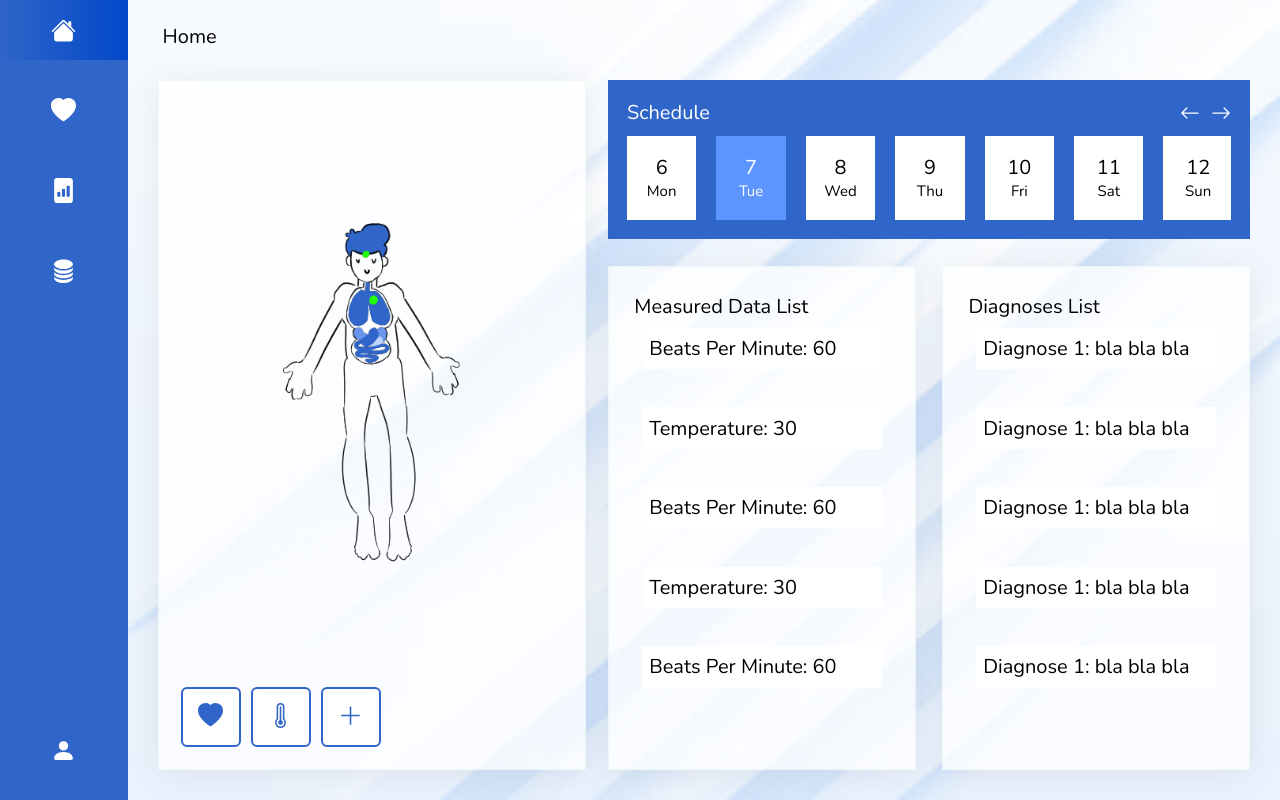
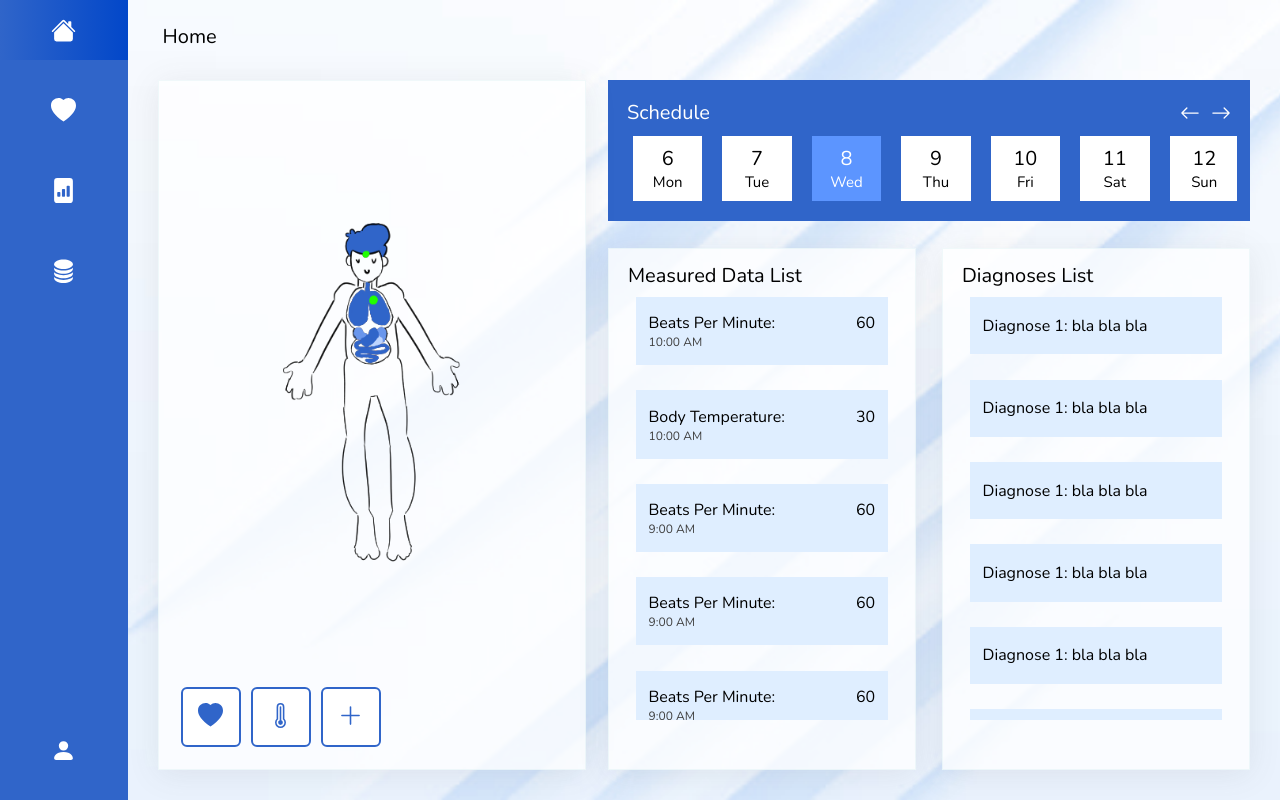
Before and after one commit to ivoafonsobispo/Careline, a React (Create React App) app in the folder frontend/: page / in a window 1280 px wide. Built offline with nearby package versions, Linux system fonts and the light colour scheme.

Commit message:
web application updated lists

```diff
--- a/frontend/src/Components/ClientComponents/Day.css
+++ b/frontend/src/Components/ClientComponents/Day.css
@@ -1,7 +1,7 @@
 
 .App-client-day-picker-day {
     /* height: 50%; */
-    padding: 3%;
+    padding: 1.5% 3%;
     background-color: white;
     cursor: pointer;
     display: flex;
--- a/frontend/src/Components/ClientComponents/DayPicker.css
+++ b/frontend/src/Components/ClientComponents/DayPicker.css
@@ -33,6 +33,7 @@
     flex-direction: row;
     align-items: center;
     width: 100%;
+    margin: 0 1%;
     gap: 20px;
     height: auto;
     overflow-x: scroll;
--- a/frontend/src/Components/ClientComponents/DayPicker.js
+++ b/frontend/src/Components/ClientComponents/DayPicker.js
@@ -15,8 +15,8 @@ export default function DayPicker() {
             </div>
             <div className='App-client-day-picker-days'>
                 <Day dayName="Mon" day={6}/>
-                <Day dayName="Tue" day={7} isSelected={true}/>
-                <Day dayName="Wed" day={8}/>
+                <Day dayName="Tue" day={7}/>
+                <Day dayName="Wed" day={8} isSelected={true}/>
                 <Day dayName="Thu" day={9}/>
                 <Day dayName="Fri" day={10}/>
                 <Day dayName="Sat" day={11}/>
--- a/frontend/src/Components/ClientComponents/DiagnosesList.css
+++ b/frontend/src/Components/ClientComponents/DiagnosesList.css
@@ -3,15 +3,16 @@
     flex-direction: column;
     margin: 2% 2%;
     padding: 1%;
-    gap: 10%;
+    gap: 6%;
     overflow-y: scroll;
     height: 85%;
     min-height: 0;
+    font-size: 16px;
 }
 
 .App-client-diagnoses-list-item {
-    background-color: white;
-    padding: 3%;
+    background-color: #dfeeff;
+    padding: 7% 5%;
     border-bottom: 0px;
     transition: border-bottom 100ms ease-in-out;
     transform-origin:  0% 50%;
--- /dev/null
+++ b/frontend/src/Components/ClientComponents/MeasureDataItem.css
@@ -0,0 +1,28 @@
+.App-client-measure-data-list-item {
+    background-color: #dfeeff;
+    padding: 6% 5%;
+    border-bottom: 0px;
+    transition: border-bottom 100ms ease-in-out;
+    transform-origin:  0% 50%;
+    display: flex;
+    flex-direction: column;
+}
+
+.App-client-measure-data-list-item:hover {
+    border-bottom: 4px solid var(--basecolor);
+}
+
+.measure-data-values {
+    display: flex;
+    flex-direction: row;
+    align-items: center;
+}
+
+.measure-data{
+    margin-left: auto;
+}
+
+.measure-data-date {
+    font-size: 12px;
+    color: rgb(63, 63, 63);
+}
--- /dev/null
+++ b/frontend/src/Components/ClientComponents/MeasureDataItem.js
@@ -0,0 +1,13 @@
+import './MeasureDataItem.css'
+
+export default function MeasureDataItem({label, data, date}) {
+    return(
+        <div className="App-client-measure-data-list-item">
+            <div className='measure-data-values'>
+                <span>{label}: </span>
+                <span className='measure-data'>{data}</span>
+            </div>
+            <span className='measure-data-date'>{date}</span>
+        </div>
+    );
+}
--- a/frontend/src/Components/ClientComponents/MeasureDataList.css
+++ b/frontend/src/Components/ClientComponents/MeasureDataList.css
@@ -3,20 +3,9 @@
     flex-direction: column;
     margin: 2% 2%;
     padding: 1%;
-    gap: 10%;
+    gap: 6%;
     overflow-y: scroll;
     height: 85%;
     min-height: 0;
+    font-size: 16px;
 }
-
-.App-client-measure-data-list-item {
-    background-color: white;
-    padding: 3%;
-    border-bottom: 0px;
-    transition: border-bottom 100ms ease-in-out;
-    transform-origin:  0% 50%;
-}
-
-.App-client-measure-data-list-item:hover {
-    border-bottom: 4px solid var(--basecolor);
-}
--- a/frontend/src/Components/ClientComponents/MeasureDataList.js
+++ b/frontend/src/Components/ClientComponents/MeasureDataList.js
@@ -1,40 +1,14 @@
 import './MeasureDataList.css'
+import MeasureDataItem from './MeasureDataItem';
 
 export default function MeasureDataList() {
     return (
         <div className="App-client-measure-data-list">
-            <div className="App-client-measure-data-list-item">
-                <span>Beats Per Minute: </span>
-                <span>60</span>
-            </div>
-            <div className="App-client-measure-data-list-item">
-                <span>Temperature: </span>
-                <span>30</span>
-            </div>
-            <div className="App-client-measure-data-list-item">
-                <span>Beats Per Minute: </span>
-                <span>60</span>
-            </div>
-            <div className="App-client-measure-data-list-item">
-                <span>Temperature: </span>
-                <span>30</span>
-            </div>
-            <div className="App-client-measure-data-list-item">
-                <span>Beats Per Minute: </span>
-                <span>60</span>
-            </div>
-            <div className="App-client-measure-data-list-item">
-                <span>Temperature: </span>
-                <span>30</span>
-            </div>
-            <div className="App-client-measure-data-list-item">
-                <span>Beats Per Minute: </span>
-                <span>60</span>
-            </div>
-            <div className="App-client-measure-data-list-item">
-                <span>Temperature: </span>
-                <span>30</span>
-            </div>
+            <MeasureDataItem label={'Beats Per Minute'} data={60} date={'10:00 AM'}/>
+            <MeasureDataItem label={'Body Temperature'} data={30} date={'10:00 AM'}/>
+            <MeasureDataItem label={'Beats Per Minute'} data={60} date={'9:00 AM'}/>
+            <MeasureDataItem label={'Beats Per Minute'} data={60} date={'9:00 AM'}/>
+            <MeasureDataItem label={'Beats Per Minute'} data={60} date={'9:00 AM'}/>
         </div>
     );
 }
--- a/frontend/src/Components/ClientComponents/RightColumn.css
+++ b/frontend/src/Components/ClientComponents/RightColumn.css
@@ -13,7 +13,7 @@
 }
 
 .App-client-datalist {
-    padding: 4%;
+    padding: 2% 3%;
     flex-grow: 1;
     min-height: 0;
     flex-basis: 0;
```
